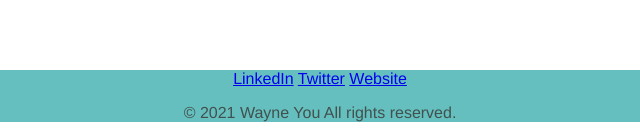
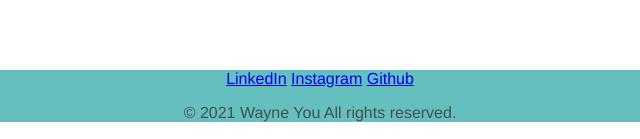
Before and after one commit to wante98/You-Wayne-CSS-DEMO, a plain HTML site: page index.html in a window 1280 px wide. Shown: the part 2054-2193 px from the top of the page, 320-960 px from the left. Drawn offline with Linux system fonts and the light colour scheme.

Commit message:
Update index.html

```diff
--- a/index.html
+++ b/index.html
@@ -49,8 +49,8 @@
 
 <div class="bottom-container">
   <a class="footer-link" href="https://www.linkedin.com/">LinkedIn</a>
-  <a class="footer-link" href="https://twitter.com/">Twitter</a>
-  <a class="footer-link" href="https://www.appbrewery.co/">Website</a>
+  <a class="footer-link" href="https://www.instagram.com/">Instagram</a>
+  <a class="footer-link" href="https://www.github.co/">Github</a>
   <p>© 2021 Wayne You All rights reserved.</p>
 </div>
 
```
